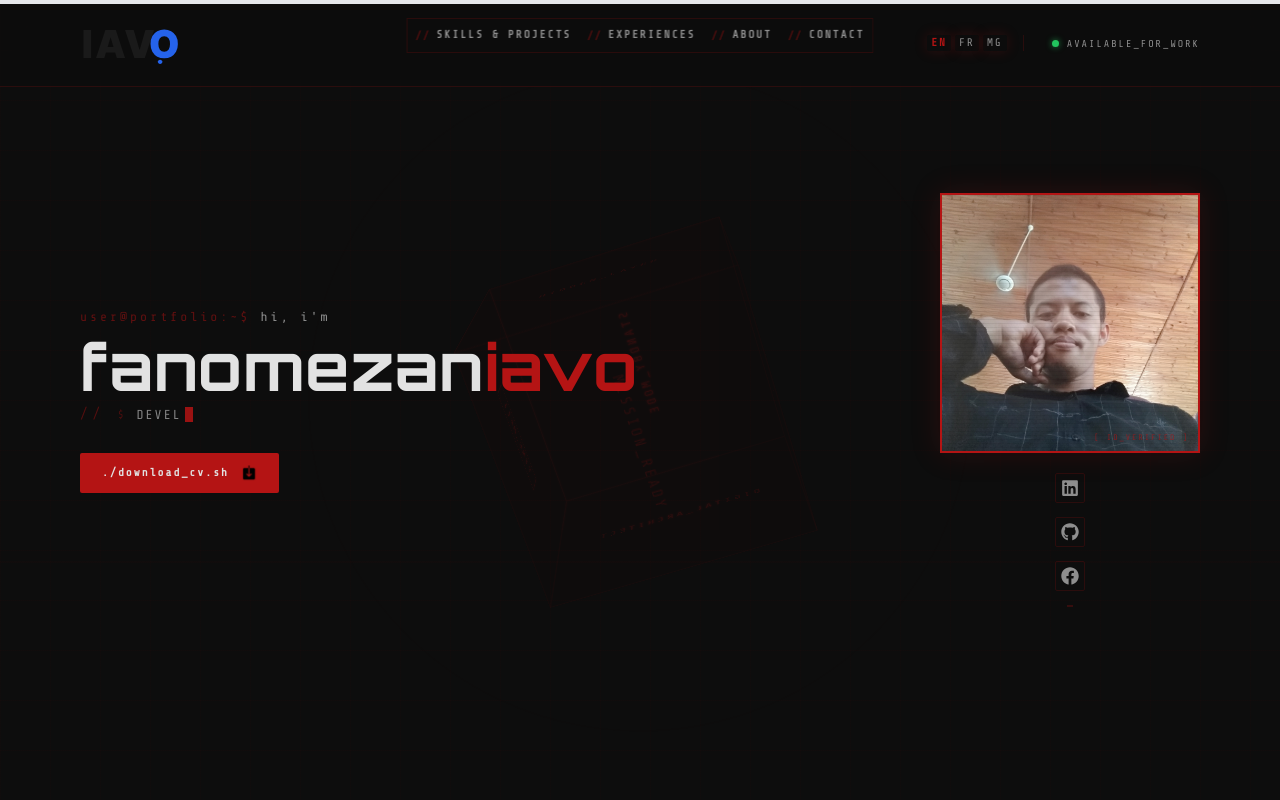
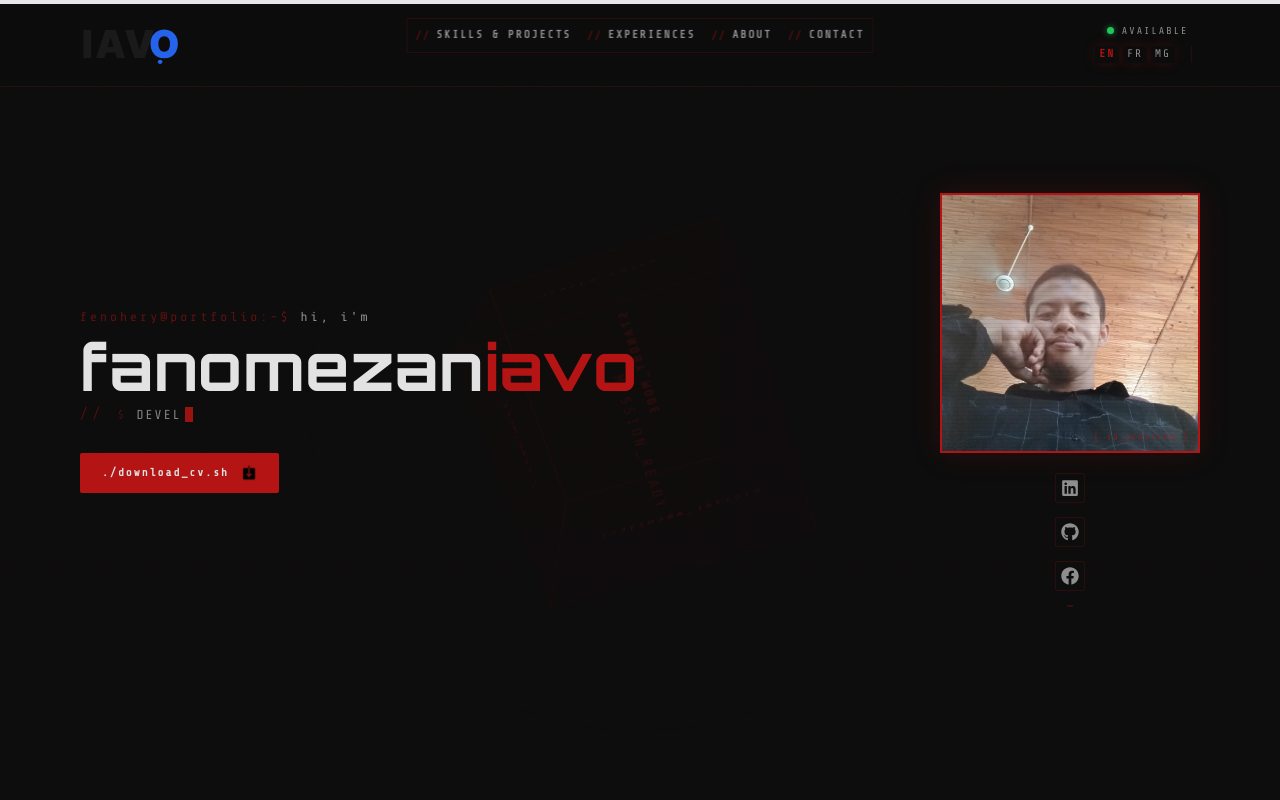
Before and after one commit to Rktmmnrn/MyPortfolio, a React (Vite) app in the folder MyPortfolio/: page / in a window 1280 px wide. Shown: the top 800 px of the page. Built offline with nearby package versions, Linux system fonts and the light colour scheme.

Commit message:
modif: disposition header

```diff
--- a/MyPortfolio/src/component/i18n.ts
+++ b/MyPortfolio/src/component/i18n.ts
@@ -3,7 +3,7 @@ export type Language = 'en' | 'fr' | 'mg';
 export const translations = {
   en: {
     // Header & Navigation
-    availableForWork: "AVAILABLE_FOR_WORK",
+    availableForWork: "AVAILABLE",
     available: "AVAILABLE",
     skillsAndProjects: "skills & projects",
     experiences: "experiences",
@@ -23,7 +23,7 @@ export const translations = {
     // About
     aboutTitle: "About Me",
     aboutPara1: "Passionate about technology, I am a computer science student at the École Nationale Informatique de Madagascar (ENI). I enjoy building applications — web and desktop — and constantly push my skills forward.",
-    aboutPara2: "I have worked on various projects involving front-end development, databases, and system programming. Particularly interested in network security, design systems, and efficient collaboration.",
+    aboutPara2: "I have worked on various projects involving web and desktop application development, and network configuration. I am particularly interested in network security.",
 
     // Experiences
     experiencesTitle: "experiences",
@@ -48,7 +48,7 @@ export const translations = {
   },
   fr: {
     // Header & Navigation
-    availableForWork: "DISPONIBLE_POUR_DES_MISSIONS",
+    availableForWork: "DISPONIBLE",
     available: "DISPONIBLE",
     skillsAndProjects: "compétences & projets",
     experiences: "expériences",
@@ -68,7 +68,7 @@ export const translations = {
     // About
     aboutTitle: "À Propos de Moi",
     aboutPara1: "Passionné par la technologie, je suis étudiant en informatique à l'École Nationale d'Informatique de Madagascar (ENI). J'aime concevoir des applications — web et desktop — et je cherche constamment à faire progresser mes compétences.",
-    aboutPara2: "J'ai travaillé sur divers projets impliquant du développement front-end, des bases de données et de la programmation système. Particulièrement intéressé par la sécurité réseau, les design systems et la collaboration efficace.",
+    aboutPara2: "J'ai travaillé sur divers projets impliquant du développement d'application Web et Bureau, et la configuration Réseau. Particulièrement intéressé par la sécurité réseau.",
 
     // Experiences
     experiencesTitle: "expériences",
--- a/MyPortfolio/src/sections/Header.tsx
+++ b/MyPortfolio/src/sections/Header.tsx
@@ -14,7 +14,30 @@ const Header = ({ scrolled, lang, setLang }: HeaderProps) => (
       <img src={Logo} alt="Logo" />
     </figure>
 
-    <div className="flex items-center gap-5">
+    <div className="flex flex-col items-center gap-2">
+      {/* Badge disponibilité — visible md+ */}
+      <div
+        className="hidden md:flex items-center gap-2"
+        style={{
+          fontFamily: 'var(--mono)',
+          fontSize: '10px',
+          letterSpacing: '2px',
+          color: 'var(--text-3)',
+        }}
+      >
+        <span
+          style={{
+            width: '7px',
+            height: '7px',
+            borderRadius: '50%',
+            background: '#22c55e',
+            display: 'inline-block',
+            boxShadow: '0 0 6px rgba(34,197,94,0.7)',
+            animation: 'status-pulse 2.5s ease-in-out infinite',
+          }}
+        />
+        {translations[lang].availableForWork}
+      </div>
       {/* Sélecteur de langue */}
       <div
         className="flex items-center gap-1 border-r border-[rgba(180,20,20,0.18)] pr-4 mr-2"
@@ -43,30 +66,6 @@ const Header = ({ scrolled, lang, setLang }: HeaderProps) => (
           </button>
         ))}
       </div>
-
-      {/* Badge disponibilité — visible md+ */}
-      <div
-        className="hidden md:flex items-center gap-2"
-        style={{
-          fontFamily: 'var(--mono)',
-          fontSize: '10px',
-          letterSpacing: '2px',
-          color: 'var(--text-3)',
-        }}
-      >
-        <span
-          style={{
-            width: '7px',
-            height: '7px',
-            borderRadius: '50%',
-            background: '#22c55e',
-            display: 'inline-block',
-            boxShadow: '0 0 6px rgba(34,197,94,0.7)',
-            animation: 'status-pulse 2.5s ease-in-out infinite',
-          }}
-        />
-        {translations[lang].availableForWork}
-      </div>
     </div>
   </header>
 );
--- a/MyPortfolio/src/sections/Hero.tsx
+++ b/MyPortfolio/src/sections/Hero.tsx
@@ -27,7 +27,7 @@ const Hero = ({ lang }: HeroProps) => {
         {/* Prompt terminal */}
         <p>
           <span style={{ color: 'rgba(180,20,20,0.5)', fontFamily: 'var(--mono)' }}>
-            user@portfolio:~$&nbsp;
+            fenohery@portfolio:~$&nbsp;
           </span>
           {translations[lang].hiIm}
         </p>
```
